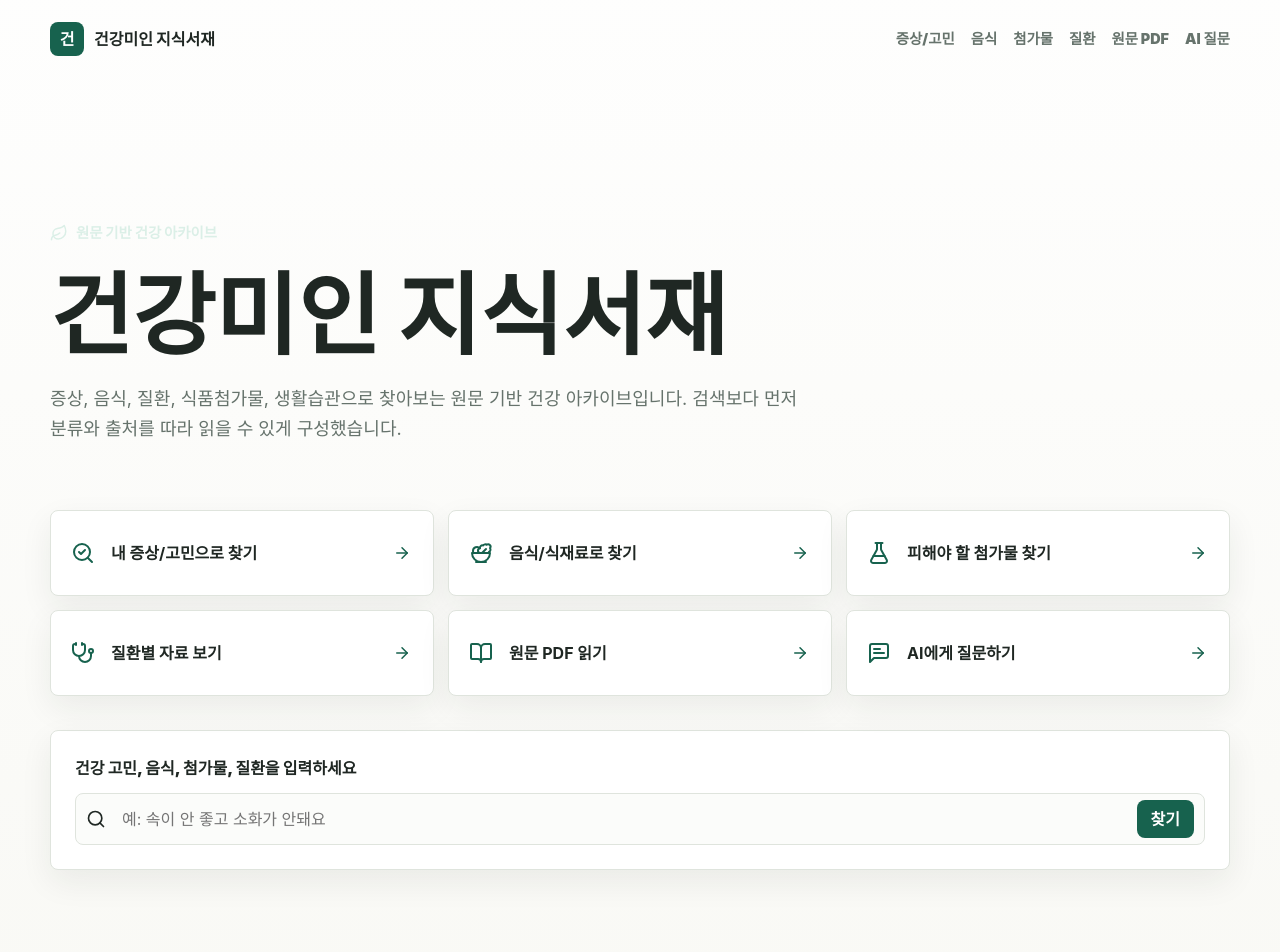
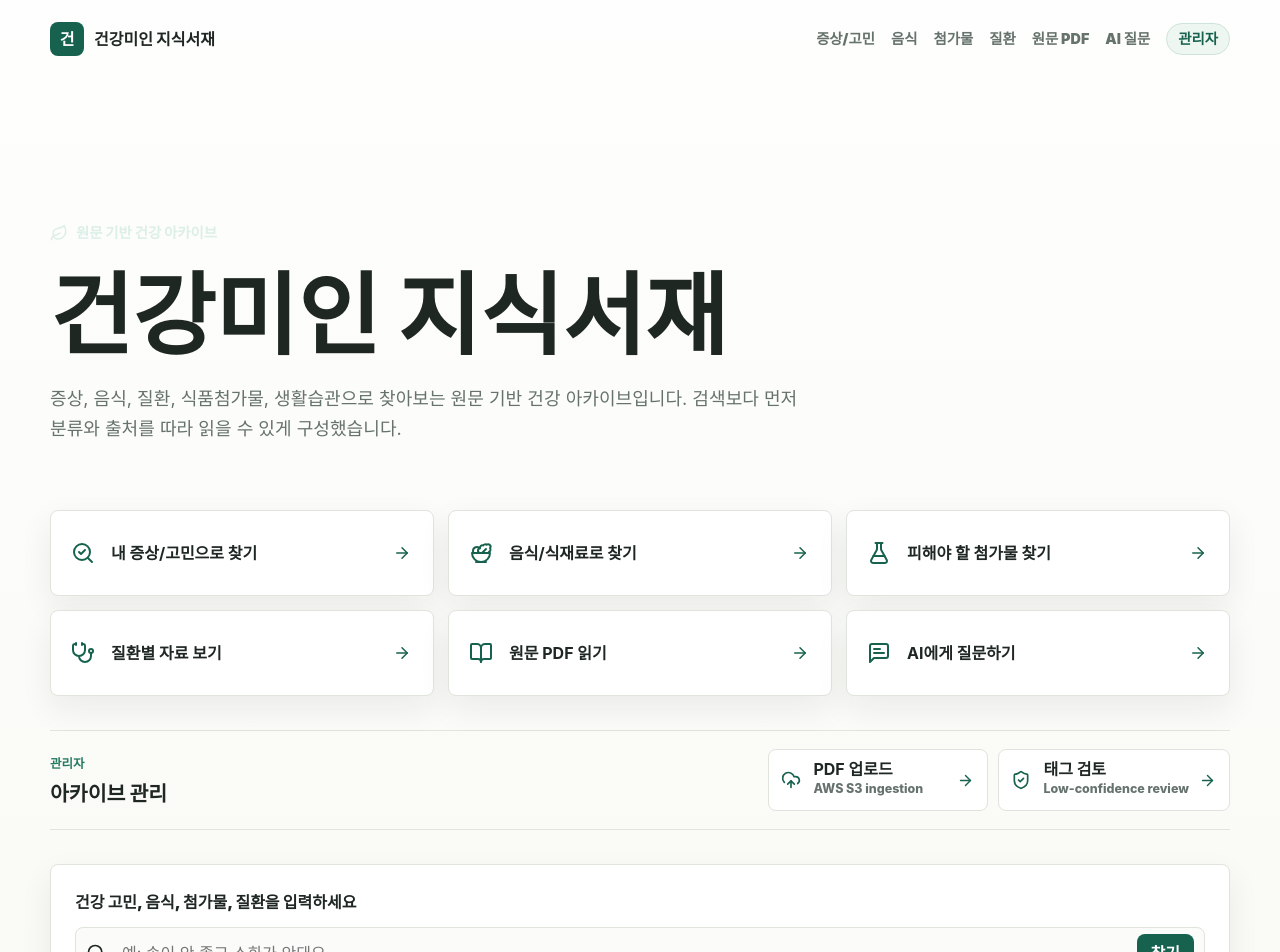
Before and after one commit to manynames3/health1004, a Next.js app in the folder frontend/: page / in a window 1280 px wide. Shown: the top 952 px of the page. Built offline with nearby package versions, Linux system fonts and the light colour scheme; no server answers.

Commit message:
Restore visible admin entry points

```diff
--- a/frontend/app/globals.css
+++ b/frontend/app/globals.css
@@ -1077,6 +1077,20 @@ code {
   font-weight: 900;
 }
 
+.archive-header nav a {
+  display: inline-flex;
+  align-items: center;
+  min-height: 32px;
+}
+
+.archive-header nav .admin-nav-link {
+  color: var(--accent-dark);
+  background: #eef6f1;
+  border: 1px solid #cfe4d8;
+  border-radius: 999px;
+  padding: 0 11px;
+}
+
 .taxonomy-hero,
 .archive-page-hero,
 .archive-section,
@@ -1088,6 +1102,7 @@ code {
 .document-detail-card,
 .review-panel,
 .archive-disclaimer,
+.admin-access-panel,
 .home-card-grid {
   width: min(1180px, calc(100vw - 40px));
   margin-inline: auto;
@@ -1151,6 +1166,67 @@ code {
 .workflow-card svg,
 .archive-topic-card span {
   color: var(--accent-dark);
+}
+
+.admin-access-panel {
+  display: flex;
+  align-items: center;
+  justify-content: space-between;
+  gap: 18px;
+  margin-bottom: 34px;
+  padding: 18px 0;
+  border-top: 1px solid var(--border);
+  border-bottom: 1px solid var(--border);
+}
+
+.admin-access-panel h2 {
+  margin-bottom: 0;
+  font-size: 1.28rem;
+  font-weight: 950;
+}
+
+.admin-access-actions {
+  display: flex;
+  flex-wrap: wrap;
+  gap: 10px;
+  justify-content: flex-end;
+}
+
+.admin-access-actions a {
+  display: grid;
+  grid-template-columns: 22px minmax(0, 1fr) 18px;
+  align-items: center;
+  gap: 10px;
+  min-width: 220px;
+  min-height: 62px;
+  padding: 10px 12px;
+  background: #ffffff;
+  border: 1px solid var(--border);
+  border-radius: 8px;
+}
+
+.admin-access-actions svg {
+  color: var(--accent-dark);
+}
+
+.admin-access-actions span {
+  display: grid;
+  min-width: 0;
+}
+
+.admin-access-actions strong,
+.admin-access-actions small {
+  overflow-wrap: anywhere;
+}
+
+.admin-access-actions strong {
+  line-height: 1.2;
+}
+
+.admin-access-actions small {
+  color: var(--muted);
+  font-size: 0.78rem;
+  font-weight: 800;
 }
 
 .resolver-panel {
@@ -1504,6 +1580,7 @@ code {
   .document-detail-card,
   .review-panel,
   .archive-disclaimer,
+  .admin-access-panel,
   .home-card-grid {
     width: min(100vw - 28px, 680px);
   }
@@ -1511,6 +1588,19 @@ code {
   .archive-header {
     align-items: flex-start;
     flex-direction: column;
+  }
+
+  .admin-access-panel {
+    align-items: stretch;
+    flex-direction: column;
+  }
+
+  .admin-access-actions {
+    justify-content: stretch;
+  }
+
+  .admin-access-actions a {
+    width: 100%;
   }
 
   .archive-header nav {
--- a/frontend/components/LandingPage.tsx
+++ b/frontend/components/LandingPage.tsx
@@ -1,5 +1,16 @@
 import Link from "next/link";
-import { ArrowRight, BookOpen, FlaskConical, Leaf, MessageSquareText, Salad, SearchCheck, Stethoscope } from "lucide-react";
+import {
+  ArrowRight,
+  BookOpen,
+  FlaskConical,
+  Leaf,
+  MessageSquareText,
+  Salad,
+  SearchCheck,
+  ShieldCheck,
+  Stethoscope,
+  UploadCloud
+} from "lucide-react";
 import { CATEGORY_ROUTES } from "../lib/staticTaxonomy";
 import { ResolveSearchPanel } from "./ResolveSearchPanel";
 import { SiteHeader } from "./SiteChrome";
@@ -11,6 +22,11 @@ const homeCards = [
   { href: "/conditions/", title: "질환별 자료 보기", icon: Stethoscope },
   { href: "/archive/", title: "원문 PDF 읽기", icon: BookOpen },
   { href: "/ask/", title: "AI에게 질문하기", icon: MessageSquareText }
+];
+
+const adminCards = [
+  { href: "/admin/ingest/", title: "PDF 업로드", detail: "AWS S3 ingestion", icon: UploadCloud },
+  { href: "/admin/review/", title: "태그 검토", detail: "Low-confidence review", icon: ShieldCheck }
 ];
 
 export function LandingPage() {
@@ -44,6 +60,28 @@ export function LandingPage() {
         })}
       </section>
 
+      <section className="admin-access-panel" aria-labelledby="admin-access-title">
+        <div>
+          <p className="eyebrow">관리자</p>
+          <h2 id="admin-access-title">아카이브 관리</h2>
+        </div>
+        <div className="admin-access-actions">
+          {adminCards.map((card) => {
+            const Icon = card.icon;
+            return (
+              <Link href={card.href} key={card.href}>
+                <Icon size={20} aria-hidden="true" />
+                <span>
+                  <strong>{card.title}</strong>
+                  <small>{card.detail}</small>
+                </span>
+                <ArrowRight size={17} aria-hidden="true" />
+              </Link>
+            );
+          })}
+        </div>
+      </section>
+
       <ResolveSearchPanel />
 
       <section className="archive-section">
--- a/frontend/components/SiteChrome.tsx
+++ b/frontend/components/SiteChrome.tsx
@@ -15,6 +15,9 @@ export function SiteHeader() {
         <Link href="/conditions/">질환</Link>
         <Link href="/archive/">원문 PDF</Link>
         <Link href="/ask/">AI 질문</Link>
+        <Link className="admin-nav-link" href="/admin/ingest/">
+          관리자
+        </Link>
       </nav>
     </header>
   );
```
